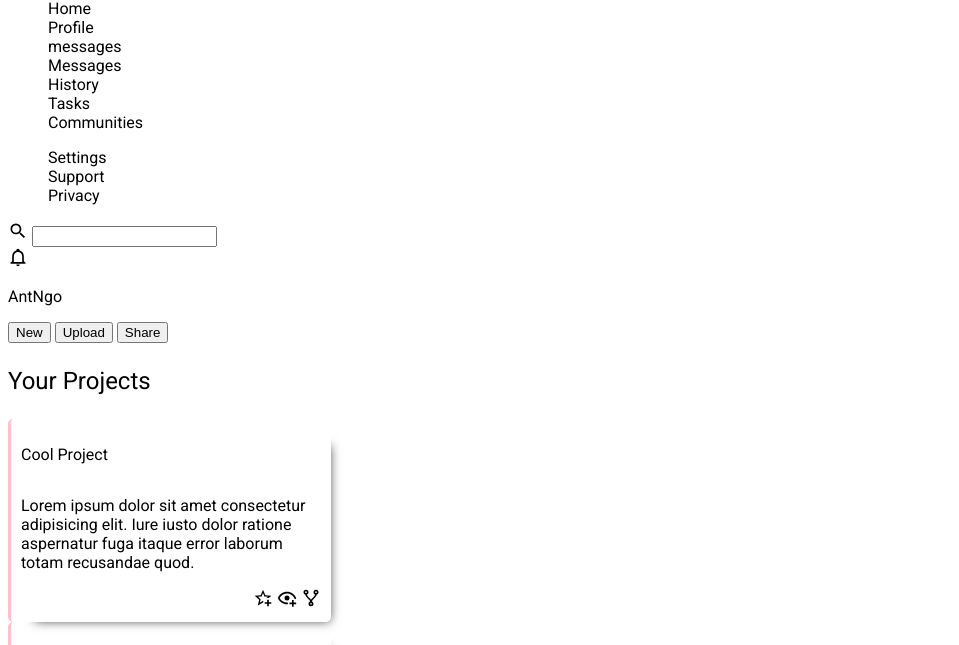
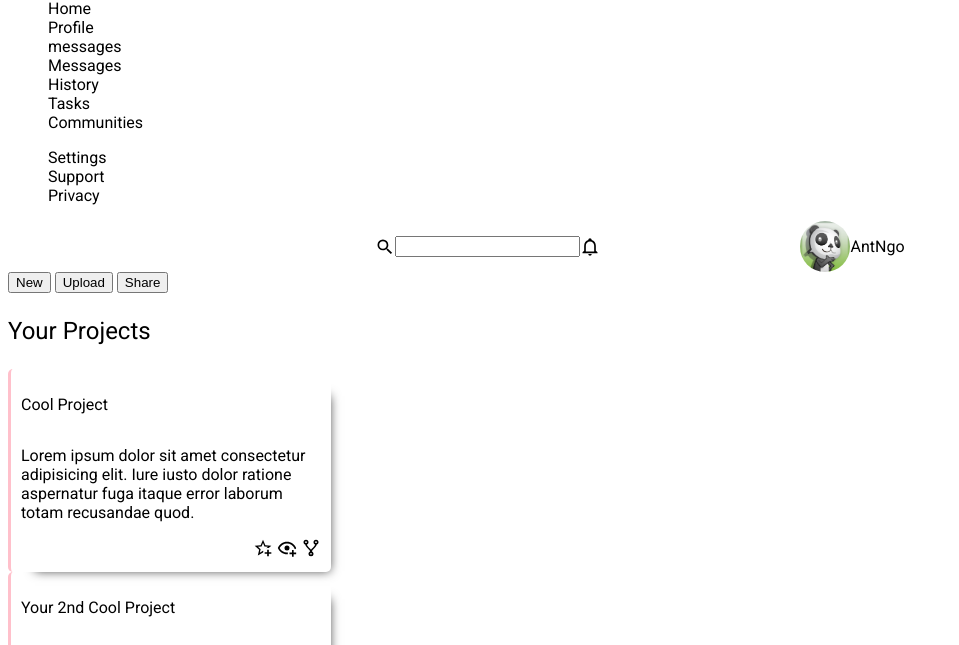
Before and after one commit to AntGNgo/admin-dashboard, a plain HTML site: page index.html in a window 1280 px wide. Shown: the part 134-779 px from the top of the page, without its empty margins (0-959 px from the left). Drawn offline with Linux system fonts and the light colour scheme.

Commit message:
add user profile icon

```diff
--- a/index.html
+++ b/index.html
@@ -38,7 +38,7 @@
             <div class="user-group">
                 <!-- Notification Icon -->
                 <img src="./assets/bell-outline.svg" alt="" class="icon">
-                <img src="./assets/" alt="">
+                <img src="./assets/panda.png" alt="" class="user-icon">
                 <!-- User Icon -->
                 <!-- Username -->
                 <p class="username">AntNgo</p>
--- a/styles.css
+++ b/styles.css
@@ -1,14 +1,31 @@
 @import url('https://fonts.googleapis.com/css2?family=Roboto:wght@400;500&display=swap');
 
 html {
-    font-family: "Roboto", sans-serif;
+	font-family: 'Roboto', sans-serif;
+}
+
+.user-top {
+	display: flex;
+	align-items: center;
+	justify-content: center;
+	width: 100%;
+}
+
+.user-group {
+	display: flex;
+}
+
+.user-icon {
+	margin-left: 200px;
+	width: 50px;
+	border-radius: 100px;
 }
 
 .card {
 	width: 300px;
 	display: flex;
 	flex-direction: column;
-    box-shadow: 13px 13px 10px -14px rgba(0,0,0,0.75);
+	box-shadow: 13px 13px 10px -14px rgba(0, 0, 0, 0.75);
 	border-radius: 5px;
 	border-left: 3px solid pink;
 	padding: 10px;
@@ -18,7 +35,8 @@ html {
 	align-self: flex-end;
 }
 
-.card img, .icon {
+.card img,
+.icon {
 	width: 20px;
 }
 
@@ -26,8 +44,9 @@ html {
 	font-size: 24px;
 }
 
-.announcements-container, .trending-container{
-    box-shadow: 13px 13px 10px -14px rgba(0,0,0,0.75);
+.announcements-container,
+.trending-container {
+	box-shadow: 13px 13px 10px -14px rgba(0, 0, 0, 0.75);
 }
 
 .sidebar ul {
```
Lines whose indentation alone changed are shown as unchanged.
